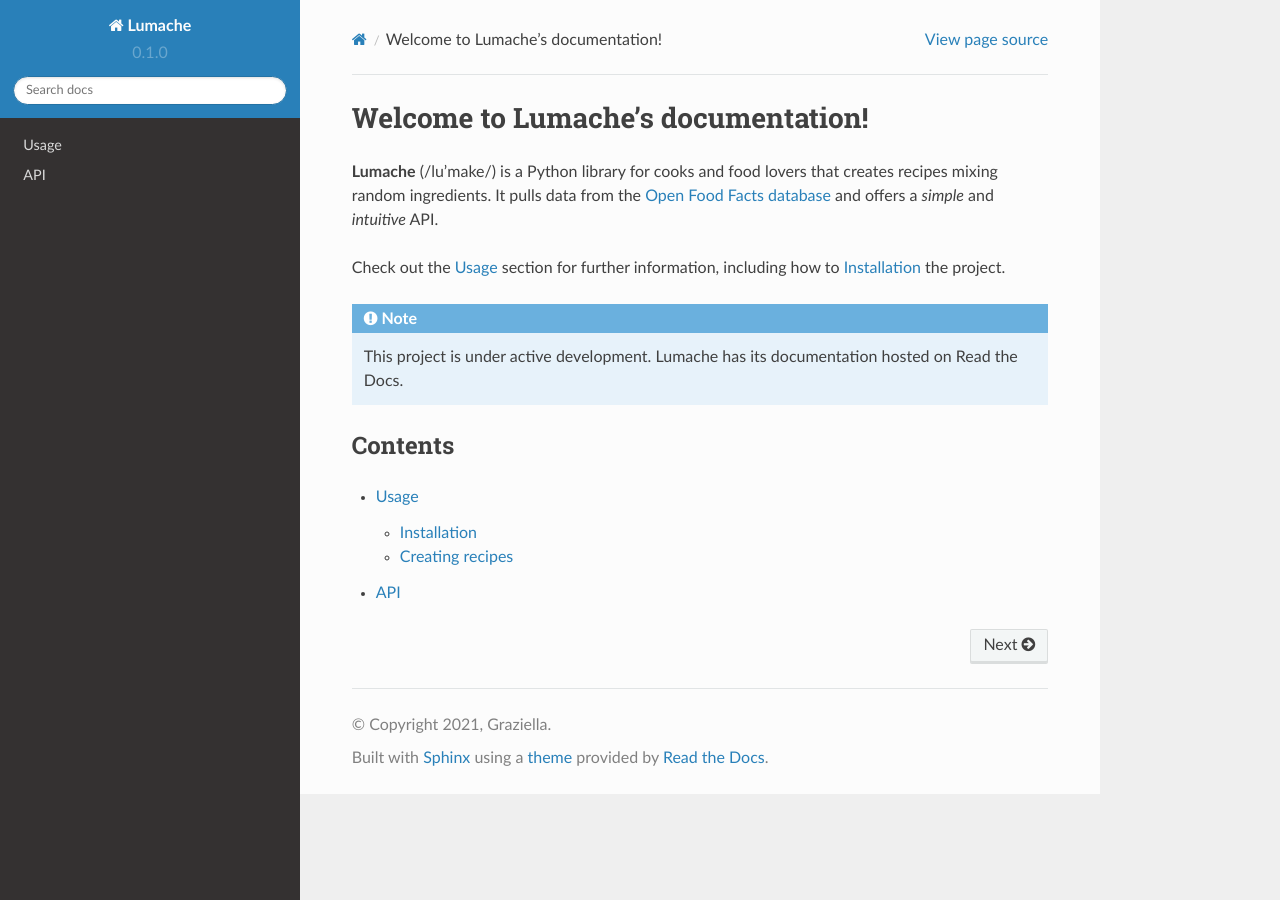
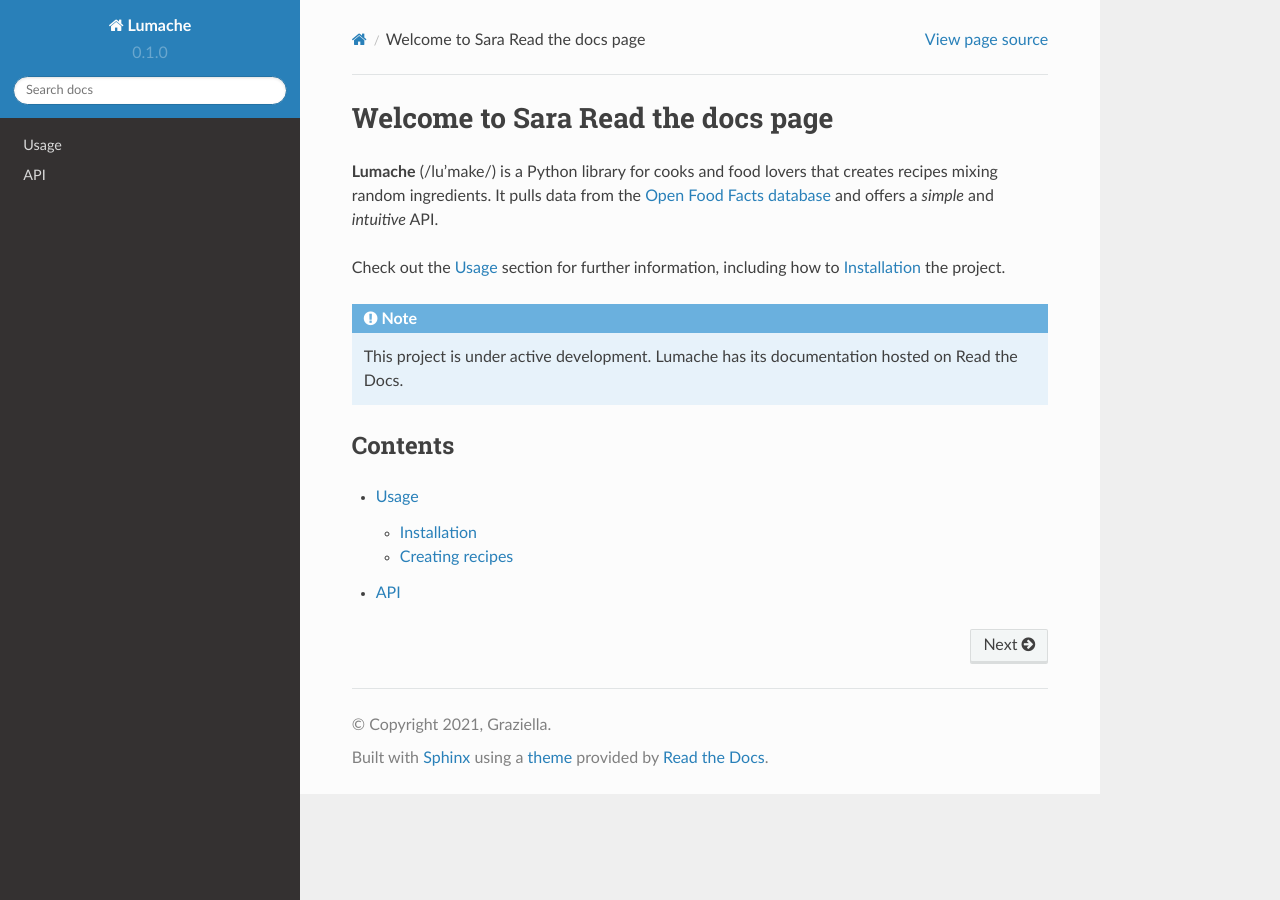
Before and after one commit to sarabellei/rtd_tutorial, a Sphinx documentation site: the page built from docs/source/index.rst, in a window 1280 px wide. Built offline with Sphinx 7.4.7 and the Read the Docs theme 2.0.0, drawn with Linux system fonts in a browser that asks for light colours.

Commit message:
Update index.rst

```diff
--- a/docs/source/index.rst
+++ b/docs/source/index.rst
@@ -1,4 +1,4 @@
-Welcome to Lumache's documentation!
+Welcome to Sara Read the docs page
 ===================================
 
 **Lumache** (/lu'make/) is a Python library for cooks and food lovers
```
